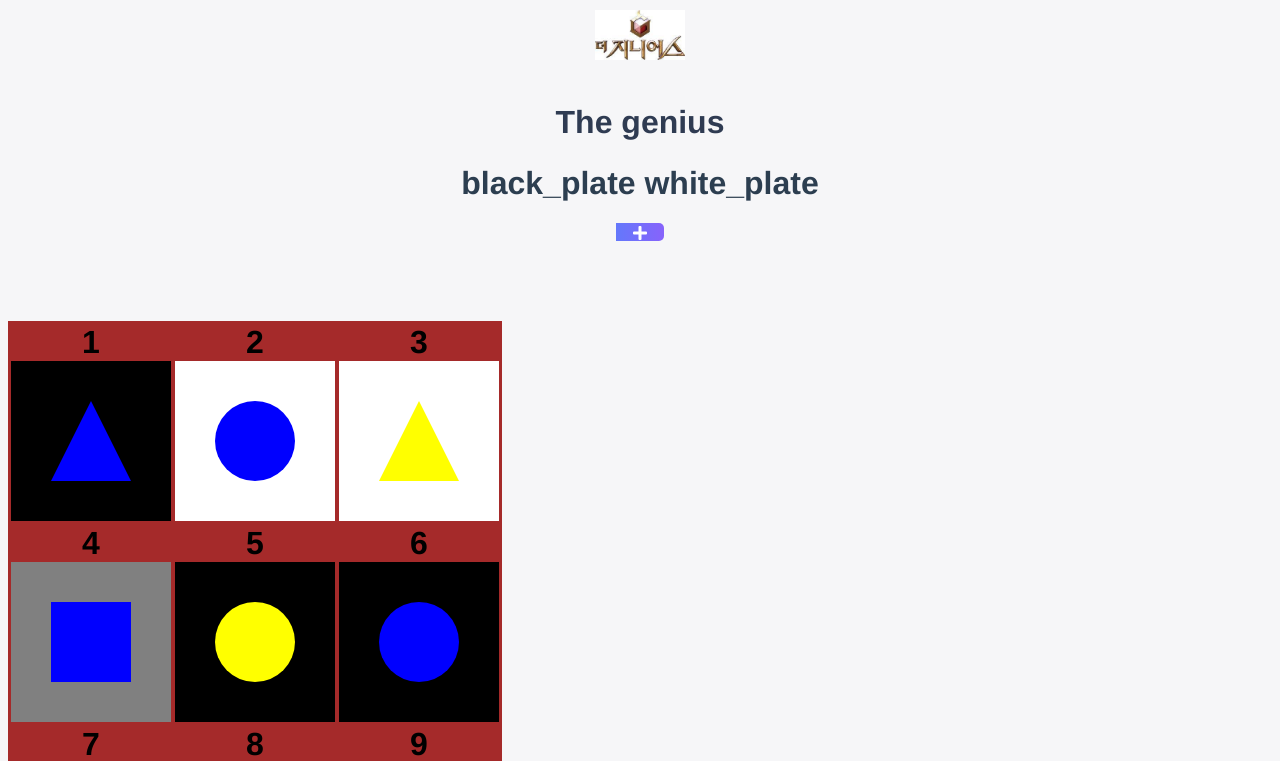
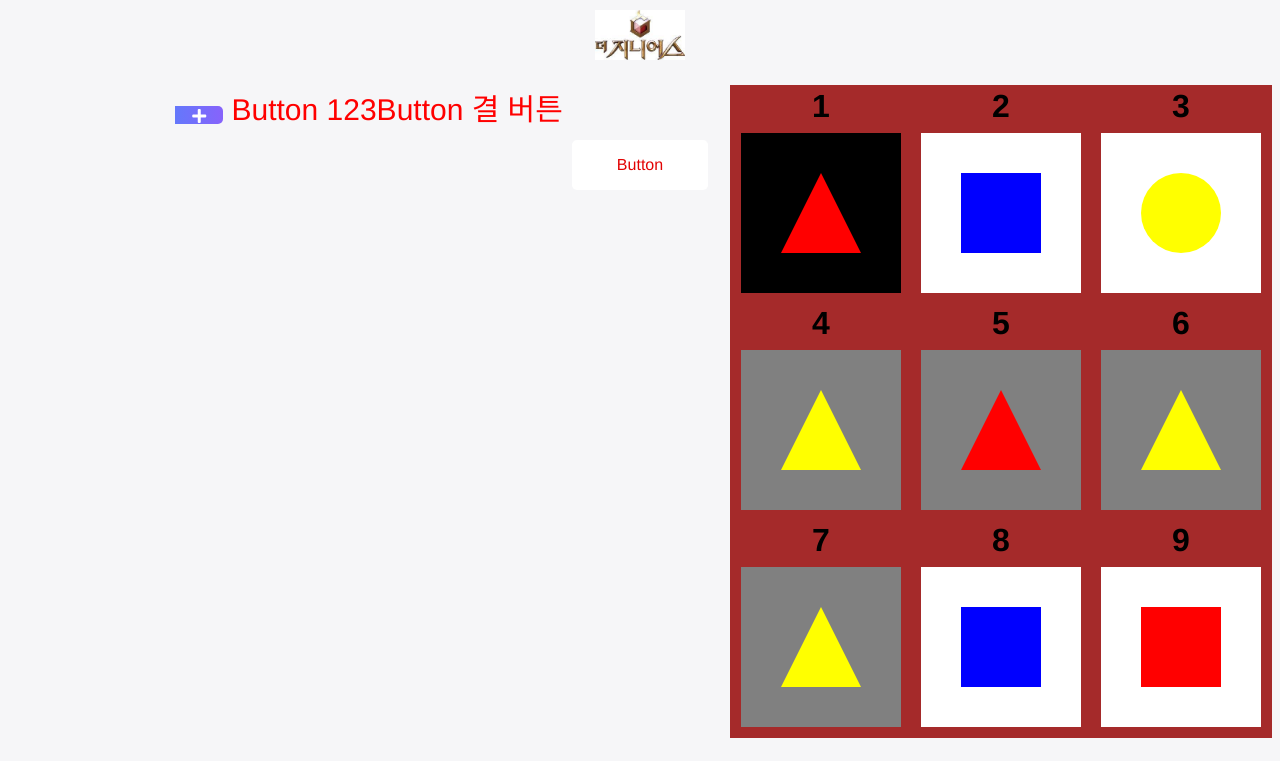
Before and after one commit to seok8418/genius, a Vue app: page / in a window 1280 px wide. Shown: the top 761 px of the page. Built offline with nearby package versions, Linux system fonts and the light colour scheme.

Commit message:
선택 및 정답처리, 결 버튼

```diff
--- a/src/components/Footer.vue
+++ b/src/components/Footer.vue
@@ -1,13 +1,13 @@
 <template>
   <div class="clearAllContainer">
-    <span class="clearAllBtn" @click="clearTodo">Button</span>
+    <span class="clearAllBtn" @click="button">Button</span>
   </div>
 </template>
 
 <script>
 export default {
   methods: {
-    clearTodo () {
+    button () {
       console.log('test')
       // this.$store.commit('clearAll');
       // this.$store.dispatch('clearAll',5000);
--- a/src/components/GHGame.vue
+++ b/src/components/GHGame.vue
@@ -1,85 +1,93 @@
 <template>
   <div>
-    <h1>{{plateColor1}} {{plateColor2}}</h1>
-    <span class="Container" v-on:click="init">
+    <h1></h1>
+    <span class="Container" v-on:click="inititializePlate">
       <i class="addBtn fas fa-plus" aria-hidden="true"></i>
     </span>
-
+    <span v-bind:style="{fontSize: 30 + 'px', color: 'red'}" v-on:click="findAnswer">
+      Button
+    </span>
+    <span v-bind:style="{fontSize: 30 + 'px', color: 'red'}" v-on:click="inputAnswer(0, 1, 2)">
+      123Button
+    </span>
+    <span v-bind:style="{fontSize: 30 + 'px', color: 'red'}" v-on:click="gyeolCheck">
+      결 버튼
+    </span>
     <table>
     <tr>
-      <td>
+      <td v-on:click="select(0)">
         <div class="number">
           <b>1</b>
         </div>
-      <div id='plate1' v-bind:class="plateColor1" v-on:click="nothing">
+        <div id='plate1' v-bind:class="[plateColor1, { selectedPlate: selectedPlate1, notSelectedPlate: !selectedPlate1 }]" v-on:click="selectedPlate1 = !selectedPlate1">
           <div v-bind:class="shape1" />
         </div>
       </td>
-      <td>
+      <td v-on:click="select(1)">
         <div class="number">
           <b>2</b>
         </div>
-        <div id='plate2' v-bind:class="plateColor2" v-on:click="nothing">
+        <div id='plate2' v-bind:class="[plateColor2, { selectedPlate: selectedPlate2, notSelectedPlate: !selectedPlate2 }]" v-on:click="selectedPlate2 = !selectedPlate2">
           <div v-bind:class="shape2" />
         </div>
       </td>
-      <td>
+      <td v-on:click="select(2)">
         <div class="number">
           <b>3</b>
         </div>
-        <div id='plate3' v-bind:class="plateColor3" v-on:click="nothing">
+        <div id='plate3' v-bind:class="[plateColor3, { selectedPlate: selectedPlate3, notSelectedPlate: !selectedPlate3 }]" v-on:click="selectedPlate3 = !selectedPlate3">
           <div v-bind:class="shape3" />
         </div>
       </td>
     </tr>
     <tr>
-      <td>
+      <td v-on:click="select(3)">
         <div class="number">
           <b>4</b>
         </div>
-        <div id='plate4' v-bind:class="plateColor4" v-on:click="nothing">
+        <div id='plate4' v-bind:class="[plateColor4, { selectedPlate: selectedPlate4, notSelectedPlate: !selectedPlate4 }]" v-on:click="selectedPlate4 = !selectedPlate4">
           <div v-bind:class="shape4" />
         </div>
       </td>
-      <td>
+      <td v-on:click="select(4)">
         <div class="number">
           <b>5</b>
         </div>
-        <div id='plate5' v-bind:class="plateColor5" v-on:click="nothing">
+        <div id='plate5' v-bind:class="[plateColor5, { selectedPlate: selectedPlate5, notSelectedPlate: !selectedPlate5 }]" v-on:click="selectedPlate5 = !selectedPlate5">
           <div v-bind:class="shape5" />
         </div>
       </td>
-      <td>
+      <td v-on:click="select(5)">
         <div class="number">
           <b>6</b>
         </div>
-        <div id='plate6' v-bind:class="plateColor6" v-on:click="nothing">
+        <div id='plate6' v-bind:class="[plateColor6, { selectedPlate: selectedPlate6, notSelectedPlate: !selectedPlate6 }]" v-on:click="selectedPlate6 = !selectedPlate6">
           <div v-bind:class="shape6" />
         </div>
       </td>
     </tr>
     <tr>
-      <td>
+      <td v-on:click="select(6)">
         <div class="number">
           <b>7</b>
         </div>
-        <div id='plate7' v-bind:class="plateColor7" v-on:click="nothing">
+        <div id='plate7' v-bind:class="[plateColor7, { selectedPlate: selectedPlate7, notSelectedPlate: !selectedPlate7 }]" v-on:click="selectedPlate7 = !selectedPlate7">
           <div v-bind:class="shape7" />
         </div>
       </td>
-      <td>
+      <td v-on:click="select(7)">
         <div class="number">
           <b>8</b>
         </div>
-        <div id='plate8' v-bind:class="plateColor8" v-on:click="nothing">
+        <div id='plate8' v-bind:class="[plateColor8, { selectedPlate: selectedPlate8, notSelectedPlate: !selectedPlate8 }]" v-on:click="selectedPlate8 = !selectedPlate8">
           <div v-bind:class="shape8" />
         </div>
       </td>
-      <td>
+      <td v-on:click="select(8)">
         <div class="number">
           <b>9</b>
         </div>
-        <div id='plate9' v-bind:class="plateColor9" v-on:click="nothing">
+        <div id='plate9' v-bind:class="[plateColor9, { selectedPlate: selectedPlate9, notSelectedPlate: !selectedPlate9 }]" v-on:click="selectedPlate9 = !selectedPlate9">
           <div v-bind:class="shape9" />
         </div>
       </td>
@@ -93,7 +101,9 @@ export default {
   data () {
     return {
       plate: [],
-      plate_style: [],
+      selectedPlates: [],
+      answerList: [],
+      correctAnswerList: [],
       plateColor1: 'black_plate',
       plateColor2: 'black_plate',
       plateColor3: 'black_plate',
@@ -111,14 +121,38 @@ export default {
       shape6: 'black_square',
       shape7: 'black_square',
       shape8: 'black_square',
-      shape9: 'black_square'
+      shape9: 'black_square',
+      selectedPlate1: false,
+      selectedPlate2: false,
+      selectedPlate3: false,
+      selectedPlate4: false,
+      selectedPlate5: false,
+      selectedPlate6: false,
+      selectedPlate7: false,
+      selectedPlate8: false,
+      selectedPlate9: false
+    }
+  },
+  computed: {
+    computedSelectPlatesLength () {
+      console.log('computed ')
+      // if (this.selectedPlates.length === 3) {
+      //   this.inputAnswer(this.selectedPlates[0], this.selectedPlates[1], this.selectedPlates[2])
+      //   console.log('초기화 ' + this.selectedPlates.length)
+      // }
+
+      return this.selectedPlates.length
     }
   },
   created () {
-    this.init()
+    this.inititializePlate()
   },
   methods: {
-    init () {
+    inititializePlate () {
+      this.selectedPlates = []
+      this.initSelectedPlate()
+      this.answerList = []
+      this.correctAnswerList = []
       this.setPlateColor()
       this.plateColor1 = this.plate[0][0]
       this.plateColor2 = this.plate[1][0]
@@ -130,15 +164,28 @@ export default {
       this.plateColor8 = this.plate[7][0]
       this.plateColor9 = this.plate[8][0]
 
-      this.shape1 = this.plate[0][1]
-      this.shape2 = this.plate[1][1]
-      this.shape3 = this.plate[2][1]
-      this.shape4 = this.plate[3][1]
-      this.shape5 = this.plate[4][1]
-      this.shape6 = this.plate[5][1]
-      this.shape7 = this.plate[6][1]
-      this.shape8 = this.plate[7][1]
-      this.shape9 = this.plate[8][1]
+      this.shape1 = this.plate[0][1] + this.plate[0][2]
+      this.shape2 = this.plate[1][1] + this.plate[1][2]
+      this.shape3 = this.plate[2][1] + this.plate[2][2]
+      this.shape4 = this.plate[3][1] + this.plate[3][2]
+      this.shape5 = this.plate[4][1] + this.plate[4][2]
+      this.shape6 = this.plate[5][1] + this.plate[5][2]
+      this.shape7 = this.plate[6][1] + this.plate[6][2]
+      this.shape8 = this.plate[7][1] + this.plate[7][2]
+      this.shape9 = this.plate[8][1] + this.plate[8][2]
+
+      this.findAnswer()
+    },
+    initSelectedPlate () {
+      this.selectedPlate1 = false
+      this.selectedPlate2 = false
+      this.selectedPlate3 = false
+      this.selectedPlate4 = false
+      this.selectedPlate5 = false
+      this.selectedPlate6 = false
+      this.selectedPlate7 = false
+      this.selectedPlate8 = false
+      this.selectedPlate9 = false
     },
     setPlateColor () {
       var backgroundColor = ['black_plate', 'gray_plate', 'white_plate']
@@ -148,18 +195,74 @@ export default {
         let num1 = Math.floor(Math.random() * 3)
         let num2 = Math.floor(Math.random() * 3)
         let num3 = Math.floor(Math.random() * 3)
-        // rename(backgroundColor, shapeColor, shape)
-        this.plate[i] = [backgroundColor[num1], shapeColor[num2] + shape[num3]]
-        // console.log(shapeColor)
-        // this.plate_style.background='white'
-        // console.log(this.plate_style)
-        // console.log(this.plate_style.background)
-        // console.log("this.plate   " + this.plate[i])
+        this.plate[i] = [backgroundColor[num1], shapeColor[num2], shape[num3]]
       }
     },
-    nothing () {
-      this.plateColor1 = 'black_plate'
-      console.log(this.plateColor1)
+    findAnswer () {
+      for (let i = 0; i < 9; i++) {
+        for (let j = i + 1; j < 9; j++) {
+          for (let k = j + 1; k < 9; k++) {
+            if ((this.plate[i][0] === this.plate[j][0] && this.plate[j][0] === this.plate[k][0]) || ((this.plate[i][0] !== this.plate[j][0] && this.plate[j][0] !== this.plate[k][0] && this.plate[i][0] !== this.plate[k][0]))) {
+              if ((this.plate[i][1] === this.plate[j][1] && this.plate[j][1] === this.plate[k][1]) || ((this.plate[i][1] !== this.plate[j][1] && this.plate[j][1] !== this.plate[k][1] && this.plate[i][1] !== this.plate[k][1]))) {
+                if ((this.plate[i][2] === this.plate[j][2] && this.plate[j][2] === this.plate[k][2]) || ((this.plate[i][2] !== this.plate[j][2] && this.plate[j][2] !== this.plate[k][2] && this.plate[i][2] !== this.plate[k][2]))) {
+                  this.answerList.push([i, j, k])
+                }
+              }
+            }
+          }
+        }
+      }
+      console.log('정답목록')
+      console.log(this.answerList)
+    },
+    inputAnswer (i, j, k) {
+      for (let arr of this.answerList) {
+        if (JSON.stringify(arr) === JSON.stringify([i, j, k])) {
+          for (let arr2 of this.correctAnswerList) {
+            if (JSON.stringify(arr2) === JSON.stringify([i, j, k])) {
+              console.log('중복 오답')
+              this.selectedPlates = []
+              return false
+            }
+          }
+          console.log('정답')
+          this.correctAnswerList.push(arr)
+          this.selectedPlates = []
+          return true
+        }
+      }
+      console.log('오답')
+      this.selectedPlates = []
+      return false
+    },
+    gyeolCheck () {
+      if (this.correctAnswerList.length === this.answerList.length) {
+        this.inititializePlate()
+        console.log('결 정답')
+      } else {
+        console.log('결 오답')
+      }
+    },
+    select (plateNumber) {
+      if (this.selectedPlates.includes(plateNumber)) {
+        for (let i = 0; i < this.selectedPlates.length; i++) {
+          if (this.selectedPlates[i] === plateNumber) {
+            this.selectedPlates.splice(i, 1)
+            i--
+          }
+        }
+        this.selectedPlates.sort()
+      } else {
+        this.selectedPlates.push(plateNumber)
+        this.selectedPlates.sort()
+      }
+      this.selectedPlates.sort()
+
+      if (this.selectedPlates.length === 3) {
+        this.inputAnswer(this.selectedPlates[0], this.selectedPlates[1], this.selectedPlates[2])
+        this.selectedPlates = []
+        this.initSelectedPlate()
+      }
     }
   }
 }
@@ -172,13 +275,14 @@ export default {
   display: inline-block;
   width: 3rem;
   border-radius: 0 5px 5px 0;
-  margin-bottom: 5rem;
+  margin-bottom: 1rem;
 }
 .addBtn {
   color: white;
   vertical-align: middle;
 }
 table {
+  float: right;
   width: 30rem;
   height: 30rem;
   background: brown;
@@ -283,4 +387,10 @@ b {
   display: inline-block;
   margin-top: 2.5rem;
 }
+.selectedPlate {
+  border: 0.5rem solid #50BCDF;
+}
+.notSelectedPlate{
+  margin: 0.5rem;
+}
 </style>
--- a/src/components/Header.vue
+++ b/src/components/Header.vue
@@ -1,7 +1,7 @@
 <template>
   <header>
   <img src="@/assets/ginus_logo.jpg" height="50" width="90">
-    <h1>The genius</h1>
+    <h1></h1>
   </header>
 </template>
 
@@ -14,6 +14,6 @@ export default {
   h1 {
     color: #2F3B52;
     font-weight: 900;
-    margin: 2.5rem 0 1.5rem;
+    margin: 0.5rem 0 0.5rem;
   }
 </style>
```
